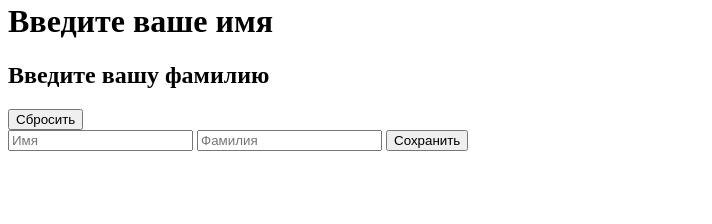
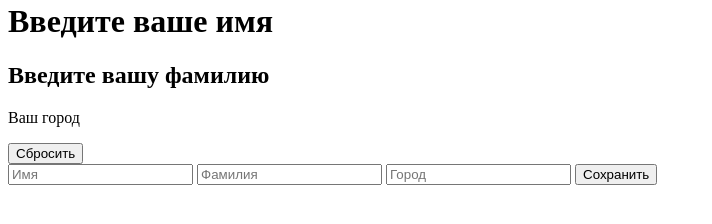
Before and after one commit to Zed-chi/app, a plain HTML site: page index.html in a window 1280 px wide. Both pictures are taken after a click on the button "Сбросить". Shown: the part 150-374 px from the top of the page, without its empty margins (0-712 px from the left). Drawn offline with Linux system fonts and the light colour scheme.

Commit message:
добавил инпут город

```diff
--- a/index.html
+++ b/index.html
@@ -13,14 +13,22 @@
         </div>
         <h1 class="profile__name">Yanis</h1>
         <h2 class="profile__lastname">Shiroikh</h2>
+        <p class="handing__text">Нария</p>
         <button class="profile-reset" type="button">Сбросить</button>
     </div>
+
+    <!-- <div class="handing">
+        <p class="handing__text"></p>
+        <button class="handing__submit">Создать обращение</button>
+    </div> -->
 
     <form class="form" action="#" >
         <input type="text" id="name-input" name="name" class="form__input form__contact-name" placeholder="Имя"
         minlength="2" maxlength="40" required>
         <input type="text" id="name-input" name="name" class="form__input form__contact-lastname" placeholder="Фамилия"
         minlength="2" maxlength="40" required>
+        <input type="text" id="name-input" name="name" class="form__input form__contact-county" placeholder="Город"
+        minlength="2" maxlength="40" required>
         <button type="submit" name="button" class="form__submit">Сохранить</button>
     </form>
 </body>
--- a/index.js
+++ b/index.js
@@ -1,22 +1,28 @@
 let profileName = document.querySelector('.profile__name')
 let profileLastName = document.querySelector('.profile__lastname')
+let profileCountry = document.querySelector('.handing__text')
 
 let form = document.querySelector('.form')
 let input = document.querySelector('.form__input')
 let inputName = document.querySelector('.form__contact-name')
 let inputLastName = document.querySelector('.form__contact-lastname')
+let inputCounty = document.querySelector('.form__contact-county')
 let buttonSubmit = document.querySelector('.form__submit')
 let buttonReset = document.querySelector('.profile-reset')
+
 
 
 function saveValue() {
     profileName.textContent = inputName.value;
     profileLastName.textContent = inputLastName.value;
+    profileCountry.textContent = inputCounty .value;
 }
+
 
 function restetValue() {
     profileName.textContent = "Введите ваше имя";
     profileLastName.textContent = "Введите вашу фамилию";
+    profileCountry.textContent = "Ваш город"
 }
 
 
@@ -30,6 +36,7 @@ buttonSubmit.addEventListener('click', saveValue);
 form.addEventListener('submit', formSubmitHandler);
 
 
+// https://github.com/taniarascia/sandbox/blob/master/tab/js/scripts.js
 let itemsArray = []
 localStorage.setItem('items', JSON.stringify(itemsArray))
 const data = JSON.parse(localStorage.getItem('items'))
@@ -39,7 +46,6 @@ e.preventDefault()
 itemsArray.push(inputName.value,inputLastName.value)
 localStorage.setItem('items', JSON.stringify(itemsArray))
 }
-
 
 buttonReset.addEventListener('click', function() {
     localStorage.clear()
@@ -52,22 +58,3 @@ if (localStorage.getItem('items')) {
 } else {
   items = []
 }
-
-//Добавляем или изменяем значение:
-// localStorage.setItem('name', 'inputName.value'); //теперь у вас в localStorage хранится ключ "myKey" cо значением "myValue"
-
-//Выводим его в консоль:
-// var localValue = localStorage.getItem('myKey');
-// console.log(localValue); //"myValue"
-
-//удаляем:
-//localStorage.removeItem("myKey");
-
-//очищаем все хранилище
-//localStorage.clear()
-
-//То же самое, только с квадратными скобками:
-
-//localStorage["Ключ"] = "Значение" //установка значения
-//localStorage["Ключ"] // Получение значения
-//delete localStorage["Ключ"] // Удаление значения
```
